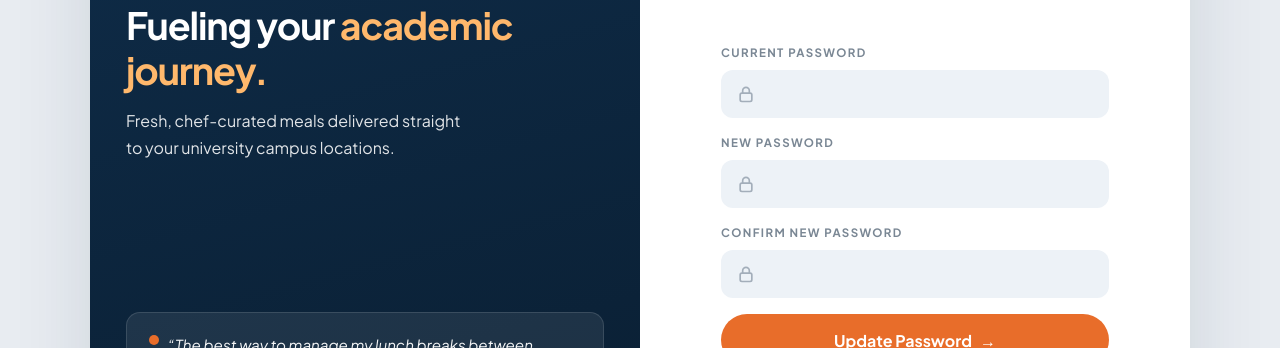
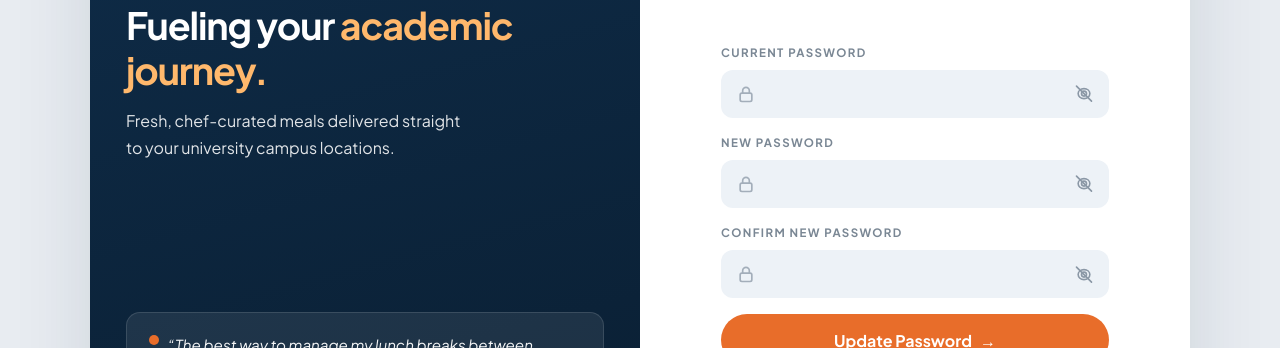
Before and after one commit to Enuriisivari/uni_meals, a React (Vite) app in the folder client/: page /change-password in a window 1280 px wide. Shown: the part 264-612 px from the top of the page. Built offline with nearby package versions, Linux system fonts and the light colour scheme; no server answers.

Commit message:
Implement password visibility toggle for ChangePassword and SignUp components

```diff
--- a/client/src/pages/ChangePassword.css
+++ b/client/src/pages/ChangePassword.css
@@ -59,9 +59,10 @@
   gap: 0.65rem;
   background: #edf2f7;
   border-radius: 12px;
-  padding: 0 0.9rem;
+  padding: 0 0.9rem 0 0.9rem;
   border: 1px solid transparent;
   transition: border-color 0.2s, box-shadow 0.2s, background 0.2s;
+  position: relative;
 }
 
 .change-pass-inputWrap:focus-within {
@@ -78,10 +79,41 @@
   font-size: 0.98rem;
   font-family: inherit;
   color: #152c48;
+  flex: 1;
 }
 
 .change-pass-input--icon {
-  padding-right: 0.25rem;
+  padding-right: 2.5rem;
+}
+
+.change-pass-toggleBtn {
+  background: none;
+  border: none;
+  cursor: pointer;
+  padding: 0.4rem;
+  display: flex;
+  align-items: center;
+  justify-content: center;
+  color: #8b98a6;
+  transition: color 0.2s;
+  position: absolute;
+  right: 0.5rem;
+  top: 50%;
+  transform: translateY(-50%);
+}
+
+.change-pass-toggleBtn:hover {
+  color: #5c6b7a;
+}
+
+.change-pass-toggleBtn:active {
+  color: #e86d2a;
+}
+
+.change-pass-eyeIcon {
+  width: 20px;
+  height: 20px;
+  color: currentColor;
 }
 
 .change-pass-inputWrap svg {
--- a/client/src/pages/ChangePassword.jsx
+++ b/client/src/pages/ChangePassword.jsx
@@ -15,6 +15,23 @@ function IconLock() {
   )
 }
 
+function IconEye({ isVisible }) {
+  if (isVisible) {
+    return (
+      <svg className="change-pass-eyeIcon" viewBox="0 0 24 24" fill="none" aria-hidden="true">
+        <circle cx="12" cy="12" r="3" stroke="currentColor" strokeWidth="2" />
+        <path d="M12 5c-4 0-7.5 2.5-9 6 1.5 3.5 5 6 9 6s7.5-2.5 9-6c-1.5-3.5-5-6-9-6z" stroke="currentColor" strokeWidth="2" />
+      </svg>
+    )
+  }
+  return (
+    <svg className="change-pass-eyeIcon" viewBox="0 0 24 24" fill="none" aria-hidden="true">
+      <path d="M3 3l18 18M5 12c0 3.5 3 6 7 6s7-2.5 7-6-3-6-7-6-7 2.5-7 6z" stroke="currentColor" strokeWidth="2" strokeLinecap="round" />
+      <circle cx="12" cy="12" r="3" stroke="currentColor" strokeWidth="2" />
+    </svg>
+  )
+}
+
 export default function ChangePassword() {
   const navigate = useNavigate()
   const [email, setEmail] = useState('')
@@ -24,6 +41,9 @@ export default function ChangePassword() {
   const [message, setMessage] = useState('')
   const [error, setError] = useState('')
   const [loading, setLoading] = useState(false)
+  const [showCurrentPassword, setShowCurrentPassword] = useState(false)
+  const [showNewPassword, setShowNewPassword] = useState(false)
+  const [showConfirmPassword, setShowConfirmPassword] = useState(false)
 
   useEffect(() => {
     try {
@@ -101,7 +121,7 @@ export default function ChangePassword() {
               className="change-pass-input"
               value={email}
               onChange={(e) => setEmail(e.target.value)}
-              required
+              disabled
             />
           </div>
 
@@ -113,12 +133,20 @@ export default function ChangePassword() {
               <IconLock />
               <input
                 id="cp-current"
-                type="password"
+                type={showCurrentPassword ? 'text' : 'password'}
                 className="change-pass-input change-pass-input--icon"
                 value={currentPassword}
                 onChange={(e) => setCurrentPassword(e.target.value)}
                 required
               />
+              <button
+                type="button"
+                className="change-pass-toggleBtn"
+                onClick={() => setShowCurrentPassword(!showCurrentPassword)}
+                aria-label={showCurrentPassword ? 'Hide password' : 'Show password'}
+              >
+                <IconEye isVisible={showCurrentPassword} />
+              </button>
             </div>
           </div>
 
@@ -130,12 +158,20 @@ export default function ChangePassword() {
               <IconLock />
               <input
                 id="cp-new"
-                type="password"
+                type={showNewPassword ? 'text' : 'password'}
                 className="change-pass-input change-pass-input--icon"
                 value={newPassword}
                 onChange={(e) => setNewPassword(e.target.value)}
                 required
               />
+              <button
+                type="button"
+                className="change-pass-toggleBtn"
+                onClick={() => setShowNewPassword(!showNewPassword)}
+                aria-label={showNewPassword ? 'Hide password' : 'Show password'}
+              >
+                <IconEye isVisible={showNewPassword} />
+              </button>
             </div>
           </div>
 
@@ -147,12 +183,20 @@ export default function ChangePassword() {
               <IconLock />
               <input
                 id="cp-confirm"
-                type="password"
+                type={showConfirmPassword ? 'text' : 'password'}
                 className="change-pass-input change-pass-input--icon"
                 value={confirmPassword}
                 onChange={(e) => setConfirmPassword(e.target.value)}
                 required
               />
+              <button
+                type="button"
+                className="change-pass-toggleBtn"
+                onClick={() => setShowConfirmPassword(!showConfirmPassword)}
+                aria-label={showConfirmPassword ? 'Hide password' : 'Show password'}
+              >
+                <IconEye isVisible={showConfirmPassword} />
+              </button>
             </div>
           </div>
 
--- a/client/src/pages/SignUp.jsx
+++ b/client/src/pages/SignUp.jsx
@@ -34,6 +34,20 @@ function IconLock() {
   )
 }
 
+function IconEye({ visible }) {
+  return visible ? (
+    <svg className="login-input-icon" viewBox="0 0 24 24" fill="none" aria-hidden="true">
+      <path d="M12 5C7 5 2.7 8.1 1 12.5c1.7 4.4 6 7.5 11 7.5s9.3-3.1 11-7.5c-1.7-4.4-6-7.5-11-7.5m0 12c-2.2 0-4-1.8-4-4s1.8-4 4-4 4 1.8 4 4-1.8 4-4 4z" fill="currentColor" />
+      <circle cx="12" cy="12" r="2.5" fill="currentColor" />
+    </svg>
+  ) : (
+    <svg className="login-input-icon" viewBox="0 0 24 24" fill="none" aria-hidden="true">
+      <path d="M12 7c2.2 0 4 1.8 4 4 0 .6-.1 1.2-.3 1.7m-2.5-2.5c0-1.4-1.1-2.5-2.5-2.5-.6 0-1.2.2-1.7.5M2 12s3 5.5 10 5.5 10-5.5 10-5.5-3-5.5-10-5.5S2 12 2 12z" stroke="currentColor" strokeWidth="2" strokeLinecap="round" strokeLinejoin="round" />
+      <path d="M3 3l18 18" stroke="currentColor" strokeWidth="2" strokeLinecap="round" />
+    </svg>
+  )
+}
+
 export default function SignUp() {
   const navigate = useNavigate()
   const [name, setName] = useState('')
@@ -42,6 +56,8 @@ export default function SignUp() {
   const [confirm, setConfirm] = useState('')
   const [error, setError] = useState('')
   const [loading, setLoading] = useState(false)
+  const [showPassword, setShowPassword] = useState(false)
+  const [showConfirm, setShowConfirm] = useState(false)
 
   function validateEmailWithAt(value) {
     return String(value || '').includes('@')
@@ -151,11 +167,18 @@ export default function SignUp() {
               Password
             </label>
             <div className="login-input-wrap">
-              <IconLock />
+              <button
+                type="button"
+                className="login-input-icon-btn"
+                onClick={() => setShowPassword(!showPassword)}
+                aria-label={showPassword ? 'Hide password' : 'Show password'}
+              >
+                <IconEye visible={showPassword} />
+              </button>
               <input
                 id="password"
                 name="password"
-                type="password"
+                type={showPassword ? 'text' : 'password'}
                 autoComplete="new-password"
                 className="login-input"
                 placeholder="At least 6 characters"
@@ -172,11 +195,18 @@ export default function SignUp() {
               Confirm password
             </label>
             <div className="login-input-wrap">
-              <IconLock />
+              <button
+                type="button"
+                className="login-input-icon-btn"
+                onClick={() => setShowConfirm(!showConfirm)}
+                aria-label={showConfirm ? 'Hide password' : 'Show password'}
+              >
+                <IconEye visible={showConfirm} />
+              </button>
               <input
                 id="confirm"
                 name="confirm"
-                type="password"
+                type={showConfirm ? 'text' : 'password'}
                 autoComplete="new-password"
                 className="login-input"
                 placeholder="Repeat password"
```
